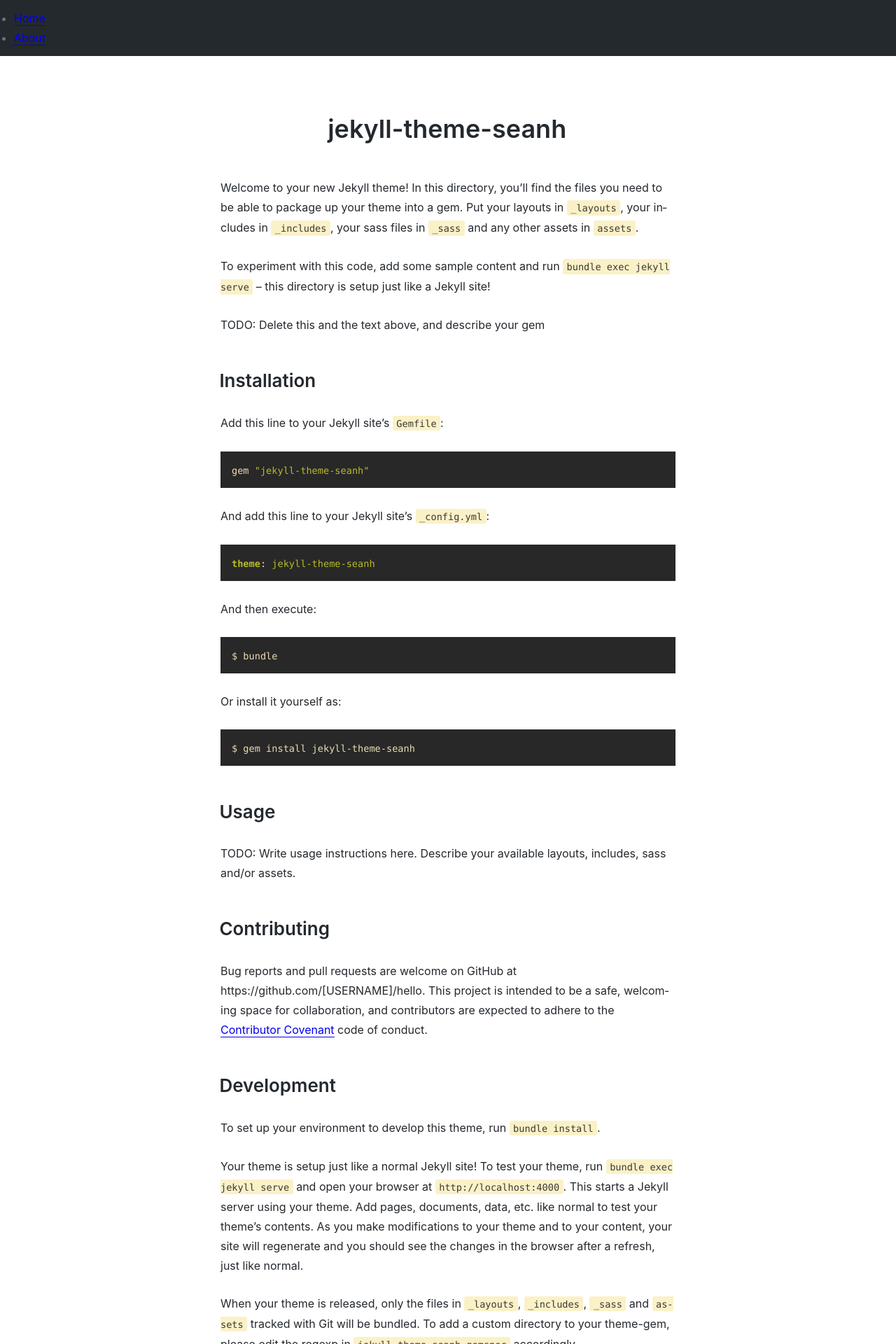
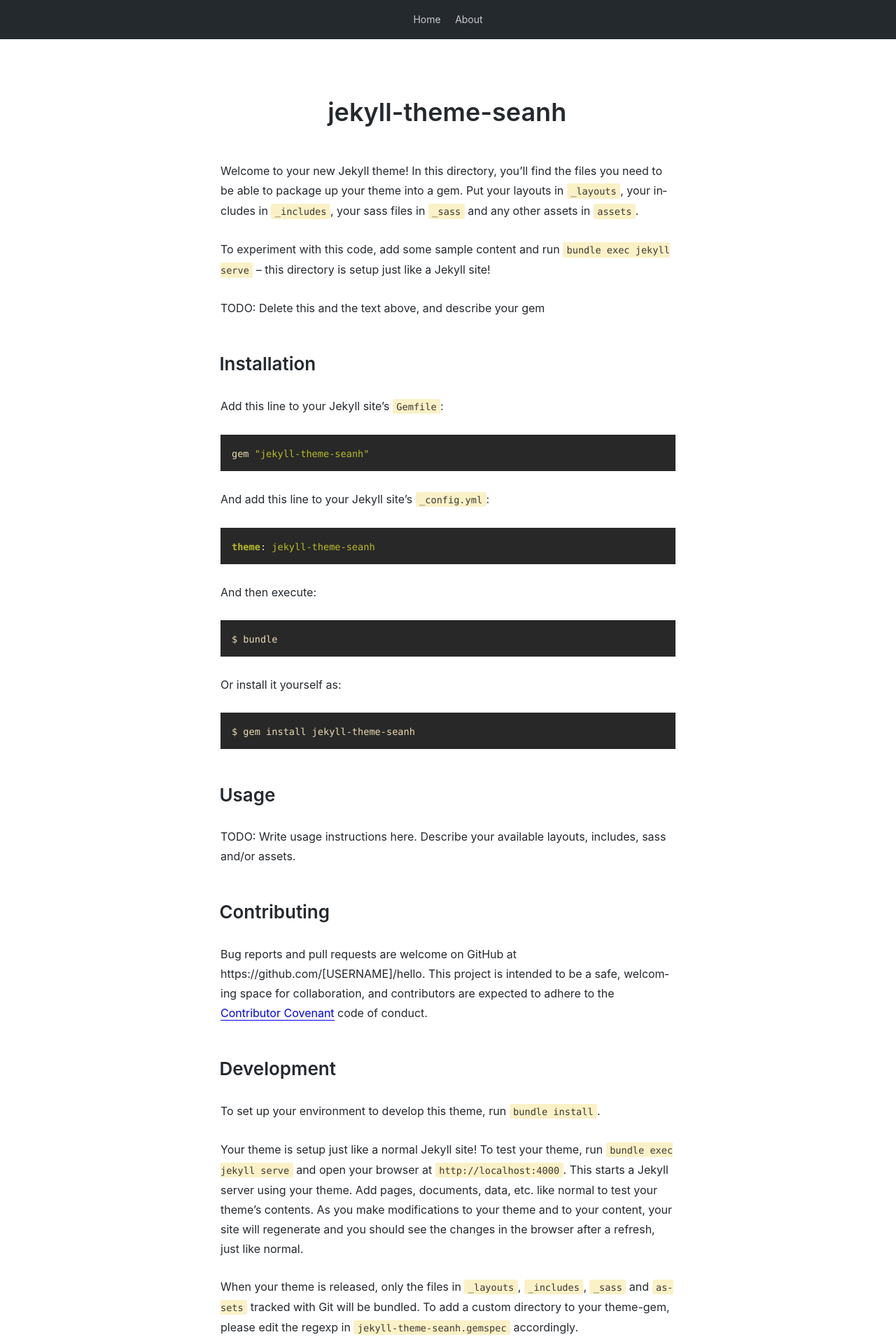
Before and after one commit to seanh/jekyll-theme-oatcake, a Jekyll site: the page built from README.md, in a window 1280 px wide. Shown: the top 1920 px of the page at 70% size. Built offline with Jekyll 4.4.1, drawn with Linux system fonts in a browser that asks for light colours; our own code applies the rules of GitHub Pages for plain Markdown files.

Commit message:
Fix navbar

```diff
--- a/_layouts/default.html
+++ b/_layouts/default.html
@@ -10,7 +10,7 @@
   </head>
   <body>
     <header class="site-header">
-      <nav class="site-header__nav">
+      <nav class="site-header__navbar">
         <ul>
           {% for item in site.data.header_links %}
             <li {% if item.url == page.url %}class="active"{% endif %}>
```
